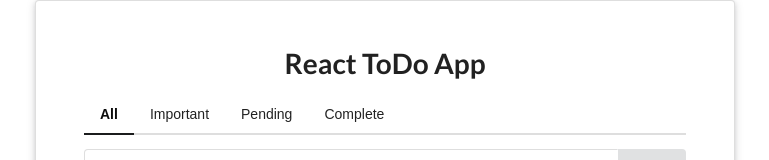
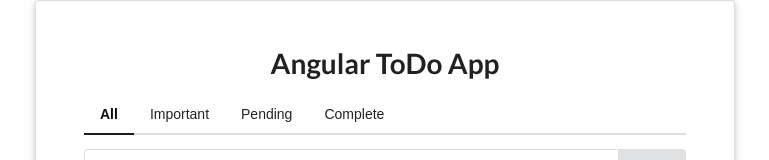
Before and after one commit to pszponder/angular-blog, an Angular app: page / in a window 1280 px wide. Shown: the top 160 px of the page, without its empty margins (255-1024 px from the left). Built offline with nearby package versions, Linux system fonts and the light colour scheme.

Commit message:
changed title to reflect angular todo app project (previously was react)

```diff
--- a/src/app/components/navigation/navigation.component.html
+++ b/src/app/components/navigation/navigation.component.html
@@ -1,4 +1,4 @@
-<h1 class="ui header center aligned">React ToDo App</h1>
+<h1 class="ui header center aligned">Angular ToDo App</h1>
 <nav class="ui secondary pointing menu">
   <button class="item active">All</button>
   <button class="item">Important</button>
```
